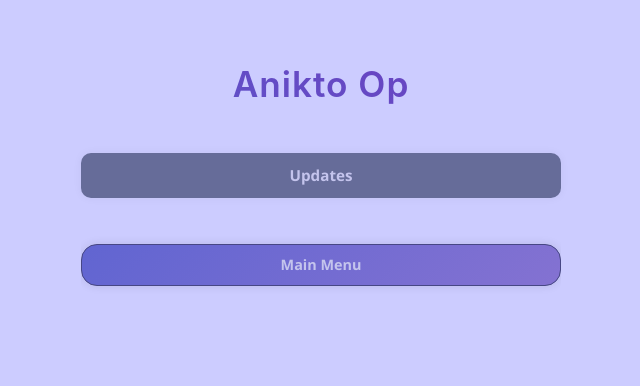
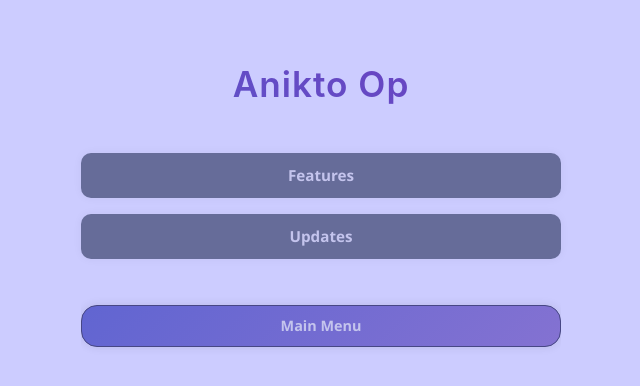
Before and after one commit to sk3tch4d/Anikto-Opsis, a Flask app: page /info in a window 1280 px wide. Shown: the top 386 px of the page, without its empty margins (319-959 px from the left). Run offline with Flask 3, Linux system fonts and the light colour scheme.

Commit message:
Update info.html
Add: Features

```diff
--- a/templates/info.html
+++ b/templates/info.html
@@ -16,6 +16,21 @@
 
   <div id="panel-wrapper">
     <div id="panel-container">
+
+      <!-- ============================= -->
+      <!-- PANEL: INFO FEATURES -->
+      <!-- ============================= -->
+      <div class="panel panel-animate" id="info-features-panel">
+        <div class="panel-header" onclick="togglePanel(this)">Features</div>
+        <div class="panel-scroll-container">
+          <div class="panel-scroll-bar"></div>
+        </div>
+        <div class="panel-body scrollable-panel">
+          <div id="info-features">
+            <!--JS -->
+          </div>
+        </div>
+      </div>
 
       <!-- ============================= -->
       <!-- PANEL: INFO UPDATES -->
```
